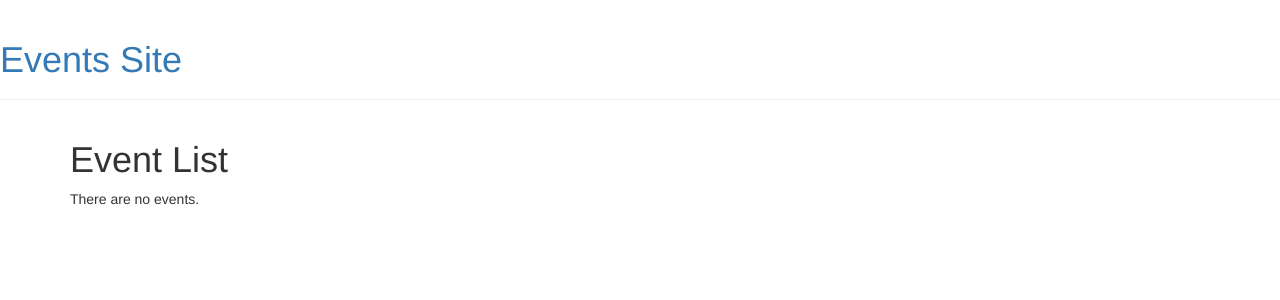
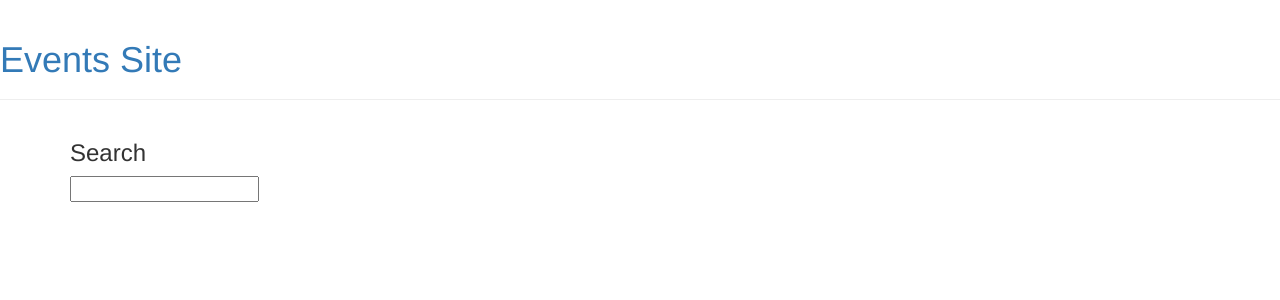
Before and after one commit to shydefoo/Event-App, a Django app: template src/client_app/templates/client_app/home.html in a window 1280 px wide. Shown: the top 300 px of the page. Run offline with Django 3.2, Linux system fonts and the light colour scheme; the template is opened without the code that fills it, so the values that code supplies are empty; some libraries are stand-ins or nearby versions.

Commit message:
added search event api_endpoint, added js script to do search function

```diff
--- a/src/app/urls.py
+++ b/src/app/urls.py
@@ -11,7 +11,8 @@ urlpatterns = [
     path('get_event_comments/<uuid:event_id>', get_event_comments),
     path('join_event/', join_event),
     path('like_event/', like_event),
-    path('comment_event/', comment_on_event)
+    path('comment_event/', comment_on_event),
+    path('search_event/', search_events)
 ]
 
 urlpatterns += [
--- /dev/null
+++ b/src/client_app/static/client_app/js/js_functions.js
@@ -0,0 +1,17 @@
+$(function(){
+    $('#search').keyup(function(){
+        $.ajax({
+            type: "POST",
+            url: "/api/search_event/",
+            data: {
+                "search_text": $('#search').val(),
+            },
+            success: searchSuccess,
+            dataType: 'html'
+        });
+    });
+});
+
+function searchSuccess(data, textStatus, jqXHR){
+    $('#search-results').html(data);
+}
--- a/src/client_app/templates/client_app/base.html
+++ b/src/client_app/templates/client_app/base.html
@@ -33,9 +33,9 @@
 
     </footer>
     <script src="https://code.jquery.com/jquery-3.1.0.min.js"></script>
+    <script src="{% static 'client_app/js/js_functions.js' %}"></script>
     <link href="//cdn.bootcss.com/bootstrap/3.3.7/css/bootstrap.min.css" rel="stylesheet">
     <link href="//cdn.bootcss.com/bootstrap-datetimepicker/4.17.44/css/bootstrap-datetimepicker.min.css" rel="stylesheet">
-    <script src="//cdn.bootcss.com/jquery/3.0.0/jquery.min.js"></script>
     <script src="//cdn.bootcss.com/bootstrap/3.3.7/js/bootstrap.min.js"></script>
     <script src="//cdn.bootcss.com/moment.js/2.17.1/moment.min.js"></script>
     <script src="//cdn.bootcss.com/bootstrap-datetimepicker/4.17.44/js/bootstrap-datetimepicker.min.js"></script>
--- a/src/client_app/templates/client_app/home.html
+++ b/src/client_app/templates/client_app/home.html
@@ -1,15 +1,11 @@
 {% extends 'client_app/base.html' %}
 {% block content %}
-  <h1>Event List</h1>
-  {% if event_list %}
-  <ul>
-    {% for event in event_list %}
-      <li>
-        <a href="{{ event.get_absolute_url }}">{{ event.title }}</a> ({{event.location}}) - {{event.datetime_of_event}}
-      </li>
-    {% endfor %}
+  <h3>Search</h3>
+  <input type="text" id="search" name="search"/>
+  <ul id="search-results">
+
   </ul>
-  {% else %}
-    <p>There are no events.</p>
-  {% endif %}
 {% endblock %}
+{% block javascript%}
+
+{% endblock %}
--- a/src/client_app/urls.py
+++ b/src/client_app/urls.py
@@ -1,9 +1,9 @@
 from django.urls import path
 
-from client_app.class_views import UserLoginView
+from client_app.class_views import UserLoginView, UserHomeView
 from client_app.views import login
 
 urlpatterns = [
     path('login/',UserLoginView.as_view(), name='client-login'),
-    # path('home/', UserHomeView.as_view(), name='client-home')
+    path('home/', UserHomeView.as_view(), name='client-home')
 ]
```
Also changed, not shown: src/app/api_endpoints.py (+11 -0 lines), src/client_app/class_views.py (+8 -3 lines), test/events_requests_tests/events_tests.py (+10 -0 lines).
